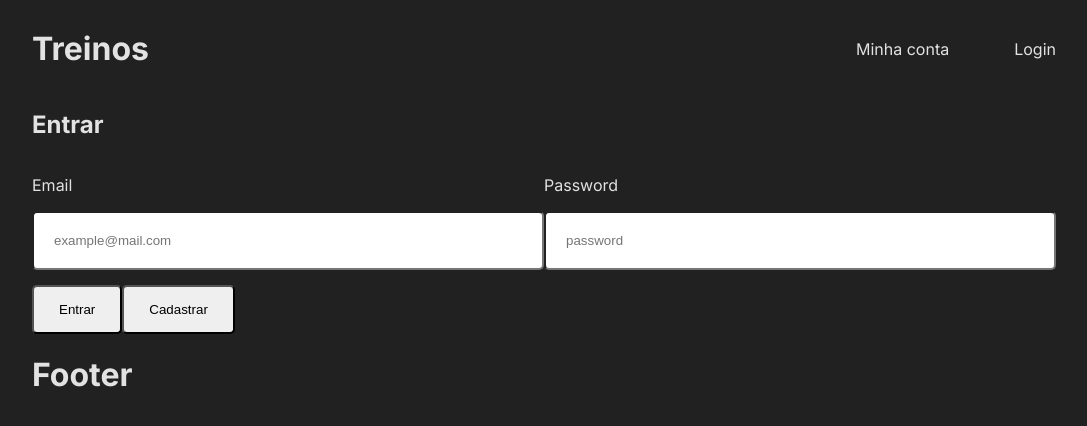
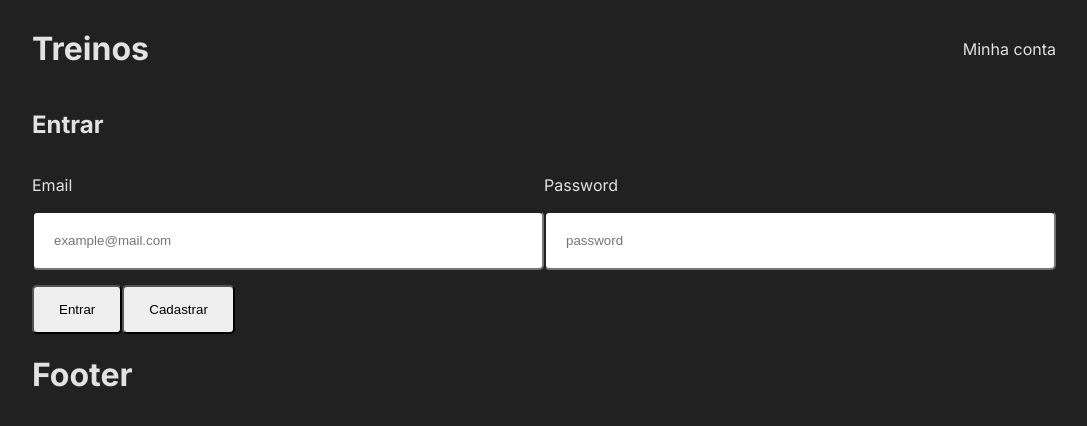
Before and after one commit to joaovitorangelo/rotina-de-treinos, a Next.js app: page /sign-in in a window 1280 px wide. Shown: the top 426 px of the page, without its empty margins (96-1183 px from the left). Built offline with nearby package versions, Linux system fonts and the light colour scheme; no server answers.

Commit message:
Sistemas implantados: Feedback de retorno ao fazer login

```diff
--- a/src/app/sign-in/page.tsx
+++ b/src/app/sign-in/page.tsx
@@ -29,7 +29,7 @@ export default function SignIn() {
 
             return router.push("/account");
         } catch (error) {
-            console.error('Error: ', error);
+            alert('E-mail ou senha incorretos...');
         }
     }
 
--- a/src/components/header/index.css
+++ b/src/components/header/index.css
@@ -5,7 +5,7 @@ header div {
 }
 header div ul {
     display: flex;
-    justify-content: space-between;
+    justify-content: end;
     width: 200px;
     list-style: none;
 }
--- a/src/components/header/index.tsx
+++ b/src/components/header/index.tsx
@@ -15,11 +15,11 @@ export function Header() {
                 Minha conta
               </Link>
             </li>
-            <li>
+            {/* <li>
               <Link href="/sign-up">
                 Login
               </Link>
-            </li>
+            </li> */}
           </ul>
         </nav>
       </div>
```
